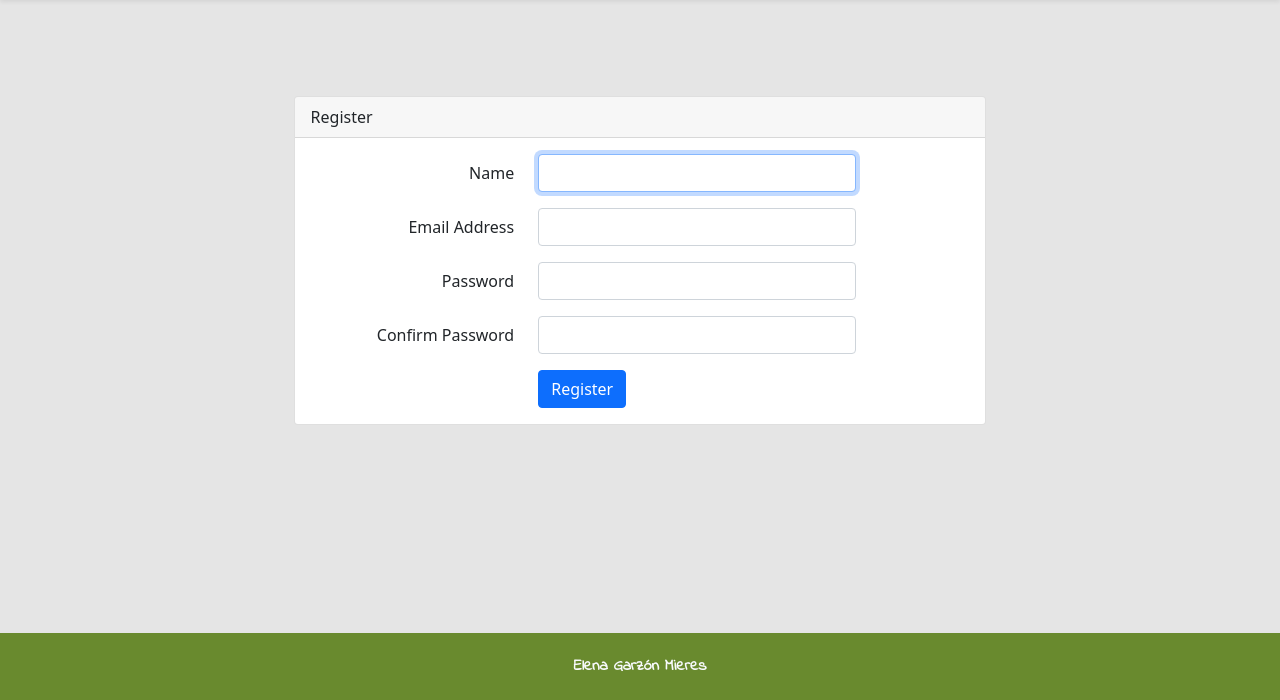
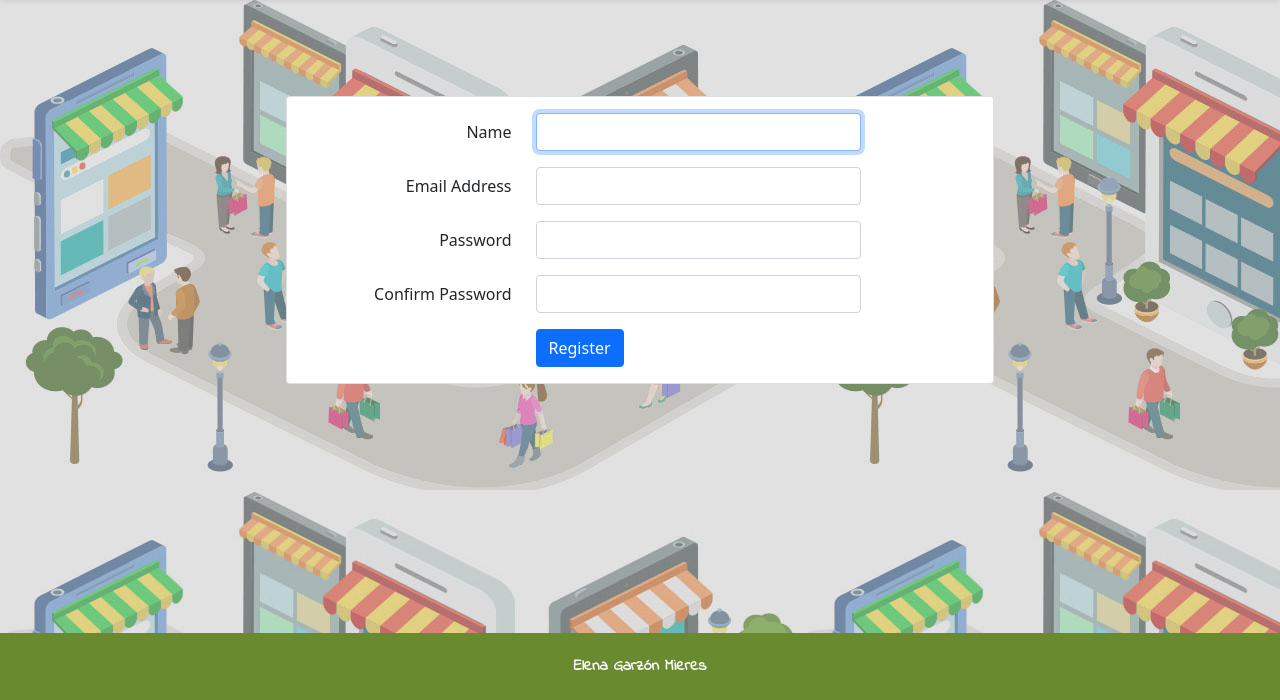
Before and after one commit to elegarmi/visual-pymes-pro, a Laravel app: page /register in a window 1280 px wide. Shown: the part 100-800 px from the top of the page. Run offline with Laravel 9, Linux system fonts and the light colour scheme.

Commit message:
Added register bg and styles

```diff
--- /dev/null
+++ b/resources/sass/_custom.scss
@@ -0,0 +1,4 @@
+.register-container {
+    background: url(../../public/assets/register-bg.jpg);
+    max-width: 100%;
+}
--- a/resources/sass/_layout.scss
+++ b/resources/sass/_layout.scss
@@ -7,12 +7,12 @@
     flex-direction: column;
 }
 
-#app > * {
-    padding: 1.5rem;
+nav, footer {
+    padding: 1.5rem 8% !important;
 }
 
-nav, main, footer {
-    padding: 1.5rem 8% !important;
+main > div {
+    padding: 6rem 8% !important;
 }
 
 nav {
@@ -29,7 +29,6 @@
 }
 
 main {
-    padding: 6rem 8% !important;
     display: flex;
     flex: 1 0 auto;
 }
--- a/resources/sass/app.scss
+++ b/resources/sass/app.scss
@@ -16,3 +16,6 @@
 
 // Base, basic custom styles
 @import 'base';
+
+// Custom styles
+@import 'custom';
--- a/resources/views/auth/register.blade.php
+++ b/resources/views/auth/register.blade.php
@@ -1,12 +1,10 @@
 @extends('layouts.app')
 
 @section('content')
-<div class="container">
+<div class="container register-container">
     <div class="row justify-content-center">
         <div class="col-md-8">
             <div class="card">
-                <div class="card-header">{{ __('Register') }}</div>
-
                 <div class="card-body">
                     <form method="POST" action="{{ route('register') }}">
                         @csrf
```
Also changed, not shown: public/css/app.css, public/images/register-bg.jpg (added).
